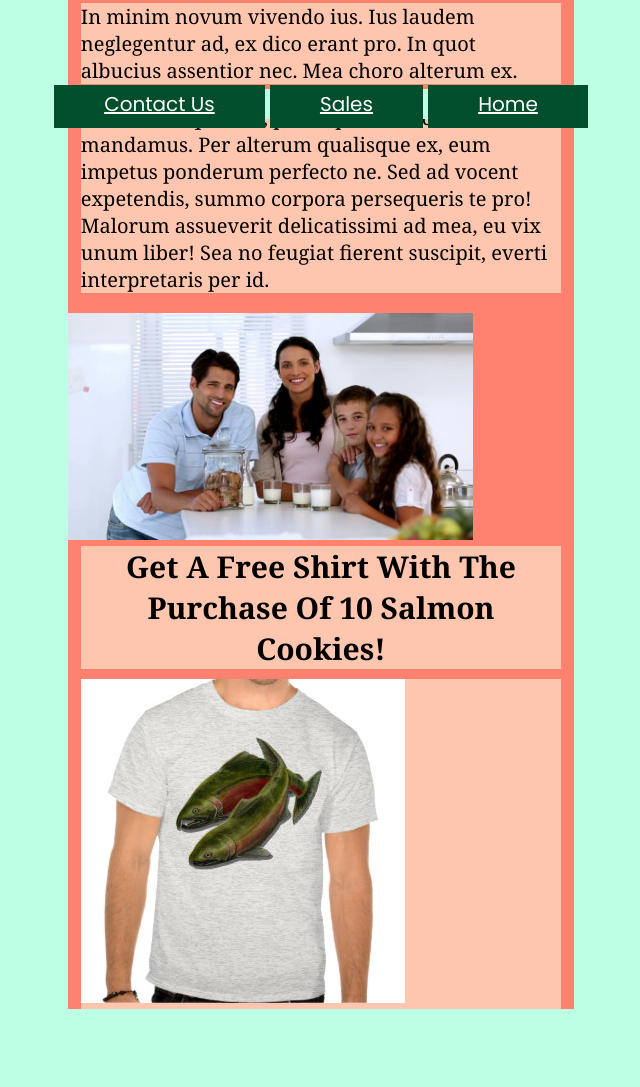
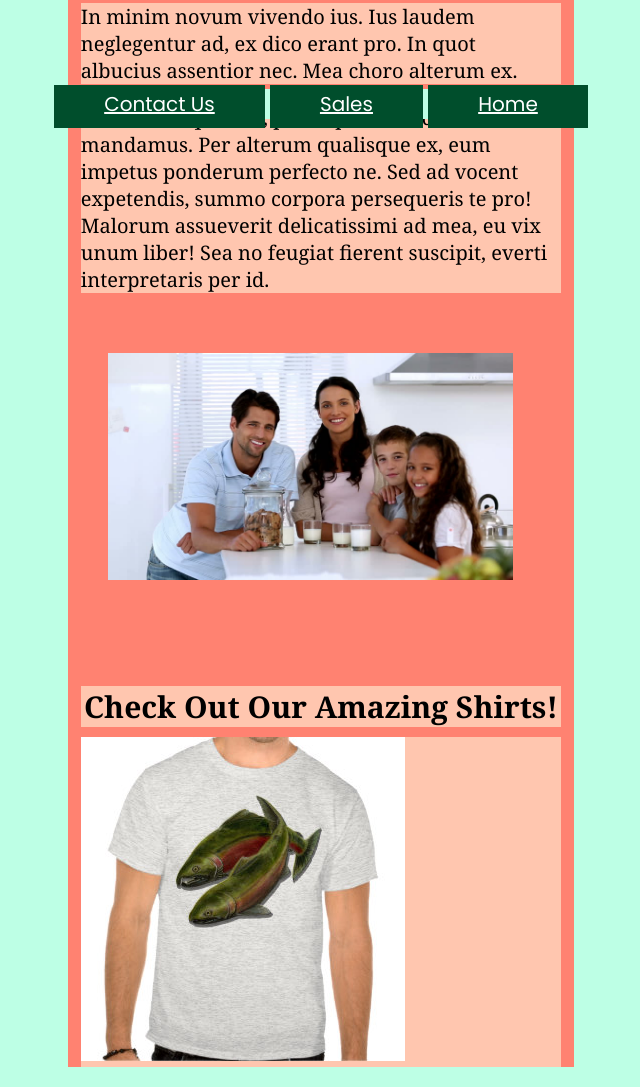
Before and after one commit to annaboyatyuk/cookie-stand, a plain HTML site: page links/about.html in a window 1280 px wide. Shown: the part 681-1768 px from the top of the page, without its empty margins (319-959 px from the left). Before the commit the page ends 1710 px from the top, so only its background shows below. Drawn offline with Linux system fonts and the light colour scheme; a script that the page names is missing.

Commit message:
some styling

```diff
--- a/links/about.html
+++ b/links/about.html
@@ -34,9 +34,9 @@
 
 
 
-        <h3>Get A Free Shirt With The Purchase Of 10 Salmon Cookies!</h3>
+        <h3 id="merch">Check Out Our Amazing Shirts!</h3>
         <p>
-            <img src="../images/shirt.jpg" alt="shirt with fish on it">
+            <img id="shirt" src="../images/shirt.jpg" alt="shirt with fish on it">
         </p>
     </div>
 
--- a/style.css
+++ b/style.css
@@ -110,11 +110,24 @@ p {
 
 #family {
     width: 80%;
-    margin: auto;
+    margin: 40px;
+    overflow: auto;
 }
 
 #story {
     background-color: rgb(255, 130, 113);
     width: 40%;
     margin: auto;
+    border-bottom: 150px;
+    position: relative;
 }
+
+#shirt {
+    position: relative;
+    margin-left: auto;
+    overflow: auto;
+}
+
+#merch {
+    margin-top: 60px;
+}
```
